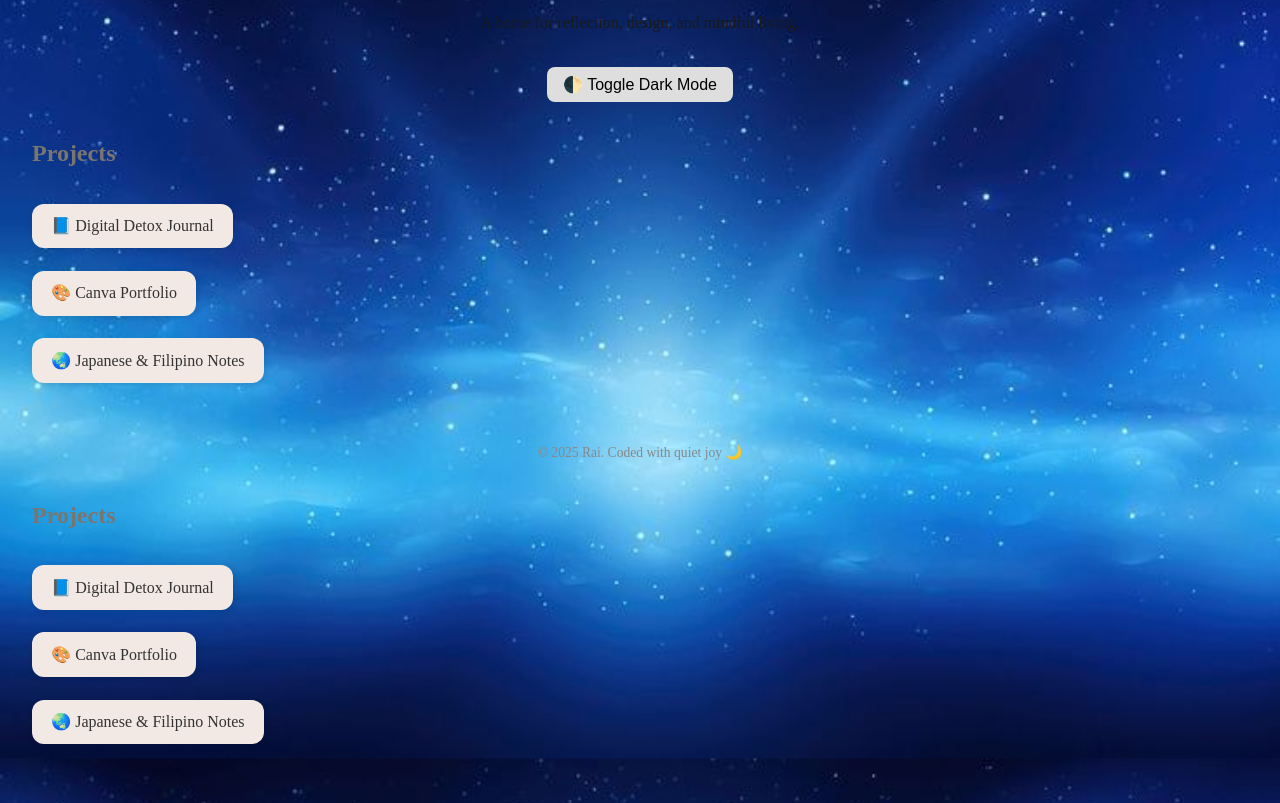
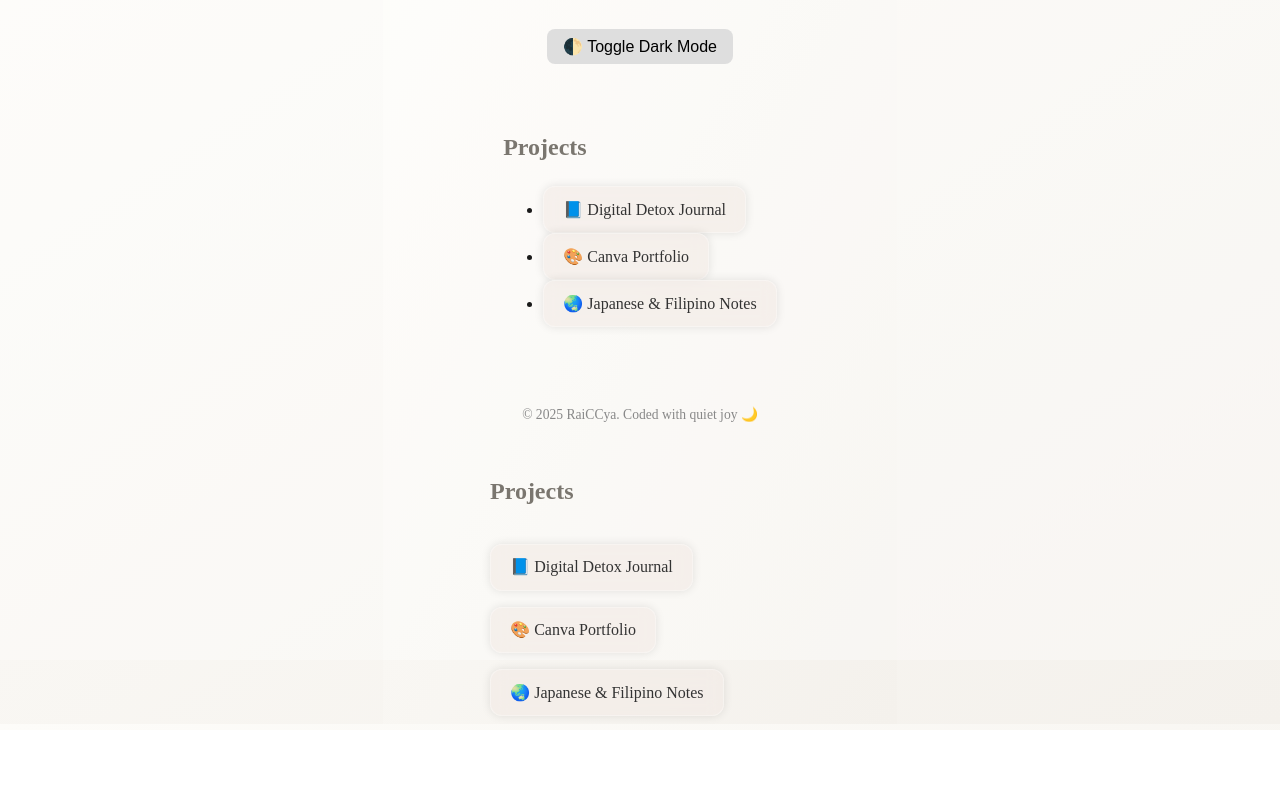
Before and after one commit to RaiCCya/RaiCCya, a plain HTML site: page index.html in a window 1280 px wide. Shown: the part 140-943 px from the top of the page. After the commit the page ends 870 px from the top, so only its background shows below. Drawn offline with Linux system fonts and the light colour scheme; a web font is replaced by a local one.

Commit message:
Add files via upload

```diff
--- a/index.html
+++ b/index.html
@@ -1,6 +1,9 @@
 <!DOCTYPE html>
 <html lang="en">
 <head>
+  <link href="https://fonts.googleapis.com/css2?family=Radley&display=swap" rel="stylesheet">
+<link rel="stylesheet" href="style.css" />
+
   <meta charset="UTF-8" />
   <meta name="viewport" content="width=device-width, initial-scale=1.0" />
   <title>Rai's Gentle Corner</title>
@@ -26,7 +29,7 @@
   </main>
 
   <footer>
-    <p>© 2025 Rai. Coded with quiet joy 🌙</p>
+    <p>© 2025 RaiCCya. Coded with quiet joy 🌙</p>
   </footer>
 
   <script src="script.js"></script>
@@ -43,4 +46,3 @@
       <li><a href="notes.html">🌏 Japanese & Filipino Notes</a></li>
     </ul>
   </div>
-</section>
--- a/style.css
+++ b/style.css
@@ -1,14 +1,19 @@
-/* Typography and Layout */
-body {
+/* 🌼 General Style */
+html, body {
+  height: 100%;
+  margin: 0;
   font-family: 'Radley', serif;
-  background-color: #fdfcf9;
+  background: linear-gradient(to bottom right, #fdfcf9, #f4f1ec);
   color: #1a1a1a;
-  margin: 0;
-  padding: 2rem;
-  line-height: 1.6;
+  display: flex;
+  justify-content: center;
+  align-items: center;
+  flex-direction: column;
   transition: background-color 0.4s, color 0.4s;
   opacity: 0;
   animation: fadeIn 1.2s ease forwards;
+  padding: 2rem;
+  line-height: 1.6;
 }
 
 @keyframes fadeIn {
@@ -31,28 +36,48 @@ h2 {
   margin-top: 2rem;
 }
 
-ul {
-  list-style-type: none;
-  padding: 0;
+/* Center and style link container */
+.link-bubbles {
+  display: flex;
+  justify-content: center;
+  align-items: center;
+  min-height: 200px;
+  width: 100%;
 }
 
-li {
-  padding: 0.3rem 0;
+.link-bubbles ul {
+  display: flex;
+  flex-direction: column;
+  gap: 1rem;
+  padding: 0;
+  margin: 0;
+  list-style: none;
+  width: 300px; /* optional: fix width for uniformity */
 }
 
-/* Main Button */
-button {
-  background-color: #dedede;
-  border: none;
-  padding: 0.5rem 1rem;
-  font-size: 1rem;
-  margin-top: 1rem;
-  border-radius: 8px;
-  cursor: pointer;
-  transition: background-color 0.3s, color 0.3s;
+/* 🌸 Bubble Links */
+ul li a {
+  display: inline-block;
+  background-color: rgba(242, 233, 228, 0.6);
+  color: #333;
+  text-decoration: none;
+  padding: 0.6rem 1.2rem;
+  border-radius: 12px;
+  box-shadow: 0 0 10px rgba(0,0,0,0.1);
+  backdrop-filter: blur(8px);
+  -webkit-backdrop-filter: blur(8px);
+  border: 1px solid rgba(255, 255, 255, 0.3);
+  font-weight: 500;
+  transition: all 0.3s ease;
 }
 
-/* Back Home button */
+ul li a:hover {
+  background-color: rgba(232, 216, 204, 0.8);
+  color: #000;
+  transform: translateY(-2px);
+}
+
+/* 🕯️ Back Home Button */
 .back-home {
   display: inline-block;
   margin-top: 1rem;
@@ -77,9 +102,9 @@ footer {
   color: #888;
 }
 
-/* 🌙 Dark Mode */
+/* 🌑 Dark Mode */
 body.dark {
-  background-color: #1e1e1e;
+  background: linear-gradient(to bottom right, #1e1e1e, #2a2a2a);
   color: #eaeaea;
 }
 
@@ -89,6 +114,18 @@ body.dark h1 {
 
 body.dark h2 {
   color: #cfcfcf;
+}
+
+body.dark ul li a {
+  background-color: rgba(51, 51, 51, 0.6);
+  color: #eee;
+  box-shadow: 0 0 10px rgba(255,255,255,0.1);
+  border: 1px solid rgba(255, 255, 255, 0.15);
+}
+
+body.dark ul li a:hover {
+  background-color: rgba(85, 85, 85, 0.8);
+  color: #fff;
 }
 
 body.dark button {
@@ -103,57 +140,32 @@ body.dark .back-home {
 
 body.dark .back-home:hover {
   background-color: #666;
-  color: #cbc3c3;
-}
-/* Light mode background */
-body {
-  background: url('light-mode-background.jpg') no-repeat center center fixed;
-  background-size: cover;
-  color: #1a1a1a;
-  transition: background 0.4s, color 0.4s;
-  font-family: 'Radley', serif;
-  margin: 0;
-  padding: 2rem;
-  line-height: 1.6;
-  opacity: 0;
-  animation: fadeIn 1.2s ease forwards;
+  color: #fff;
 }
 
-/* Dark mode background */
-body.dark {
-  background: url('dark-mode-background.jpg') no-repeat center center fixed;
-  background-size: cover;
-  color: #eaeaea;
-}
-/* 🌸 Link Bubbles */
-ul li a {
-  display: inline-block;
-  background-color: #f2e9e4;
-  color: #333;
-  text-decoration: none;
-  padding: 0.6rem 1.2rem;
-  margin: 0.4rem 0;
-  border-radius: 12px;
-  box-shadow: 2px 2px 6px rgba(0,0,0,0.1);
-  transition: all 0.3s ease;
-  font-weight: 500;
+/* 🌫️ Overlay Mist */
+.overlay {
+  position: fixed;
+  top: 0; left: 0;
+  width: 100vw;
+  height: 100vh;
+  background-color: rgba(255, 255, 255, 0.3);
+  pointer-events: none;
+  z-index: -1;
 }
 
-/* ✨ On Hover */
-ul li a:hover {
-  background-color: #e8d8cc;
-  color: #000;
-  transform: translateY(-2px);
+body.dark .overlay {
+  background-color: rgba(0, 0, 0, 0.3);
 }
 
-/* 🌑 Dark Mode */
-body.dark ul li a {
-  background-color: #333;
-  color: #eee;
-  box-shadow: 2px 2px 6px rgba(255,255,255,0.05);
+/* 🕹️ Toggle Button */
+button {
+  background-color: #dedede;
+  border: none;
+  padding: 0.5rem 1rem;
+  font-size: 1rem;
+  margin-top: 1rem;
+  border-radius: 8px;
+  cursor: pointer;
+  transition: background-color 0.3s, color 0.3s;
 }
-
-body.dark ul li a:hover {
-  background-color: #555;
-  color: #fff;
-}
```
